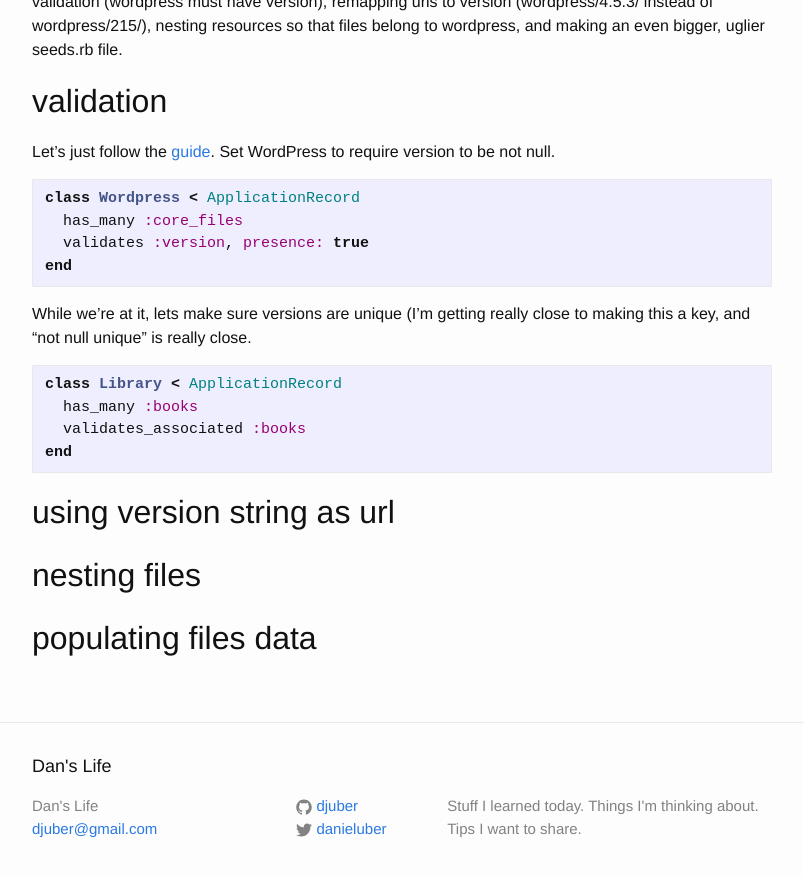
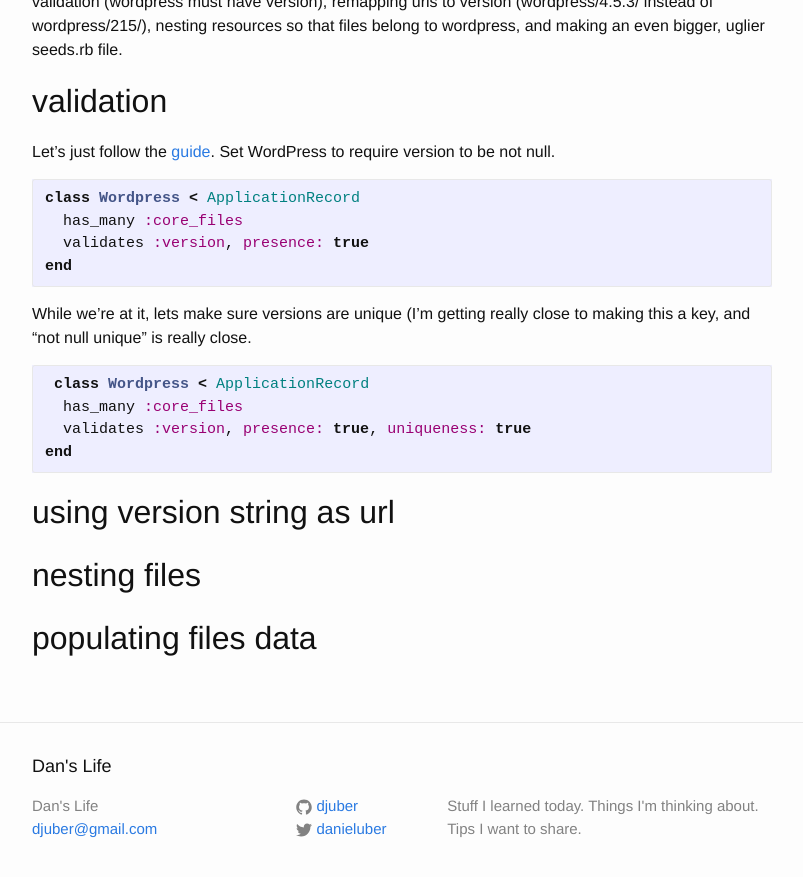
Before and after one commit to djuber/myblog, a Jekyll site: the page built from wordpress-files.md, in a window 1280 px wide and 900 px high, scrolled down 6723 px. Shown: the top 877 px of the window, without its empty margins (238-1041 px from the left). Built offline with Jekyll 4.4.1, drawn with Linux system fonts in a browser that asks for light colours.

Commit message:
automated 2016-07-09-18:03:50

````diff
--- a/wordpress-files.md
+++ b/wordpress-files.md
@@ -295,9 +295,9 @@ end
 While we're at it, lets make sure versions are unique (I'm getting really close to making this a key, and "not null unique" is really close.
 
 ```ruby
-class Library < ApplicationRecord
-  has_many :books
-  validates_associated :books
+ class Wordpress < ApplicationRecord
+  has_many :core_files
+  validates :version, presence: true, uniqueness: true
 end
 ```
 
````
